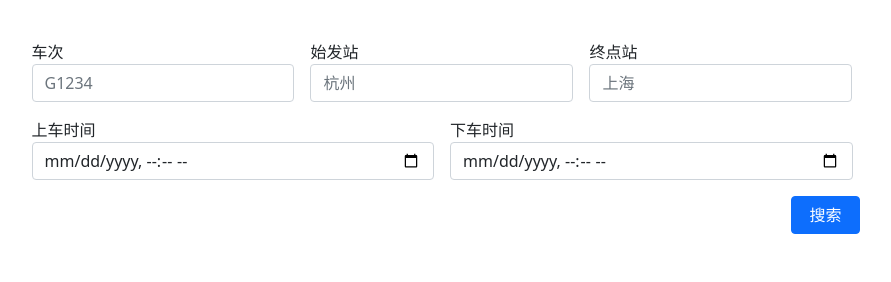
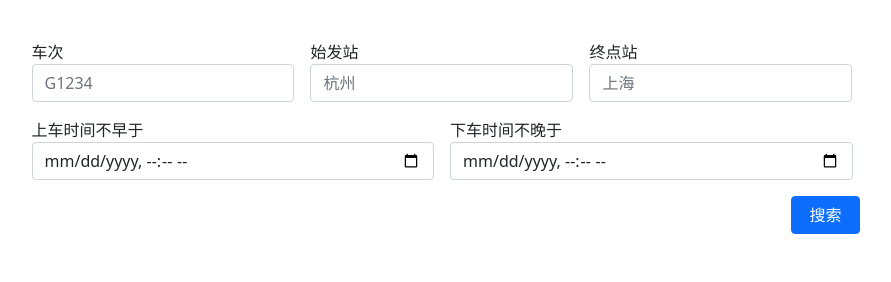
Before and after one commit to objnf-dev/DatabaseClassProj-Python, a Flask app: page / in a window 1280 px wide. Shown: the part 56-338 px from the top of the page, without its empty margins (198-1089 px from the left). Run offline with Flask 2, Linux system fonts and the light colour scheme; the visitor is signed in with stand-in values (Sample User, id 1); parts of the project's set-up code (start-up, migrations or seed data) failed here and were passed over; some libraries are stand-ins or nearby versions.

Commit message:
Signed-off-by: ObjectNotFound <xml@live.com>

```diff
--- a/templates/index.html
+++ b/templates/index.html
@@ -89,12 +89,12 @@
                 <input id="stop_station" type="text" class="form-control" placeholder="上海">
             </div>
             <div class="col-md-6">
-                上车时间
+                上车时间不早于
                 <input id="start_time" type="datetime-local" class="form-control"
                        placeholder="2020-01-01 12:00">
             </div>
             <div class="col-md-6">
-                下车时间
+                下车时间不晚于
                 <input id="stop_time" type="datetime-local" class="form-control"
                        placeholder="2020-01-01 18:00">
             </div>
--- a/templates/list.html
+++ b/templates/list.html
@@ -8,4 +8,8 @@
         <td> {{ info[item][6] }} </td>
         <td> {{ info[item][5] }} </td>
     </tr>
+{% else %}
+    <tr>
+
+    </tr>
 {% endfor %}
```
Also changed, not shown: utils/database.py (+8 -6 lines).
